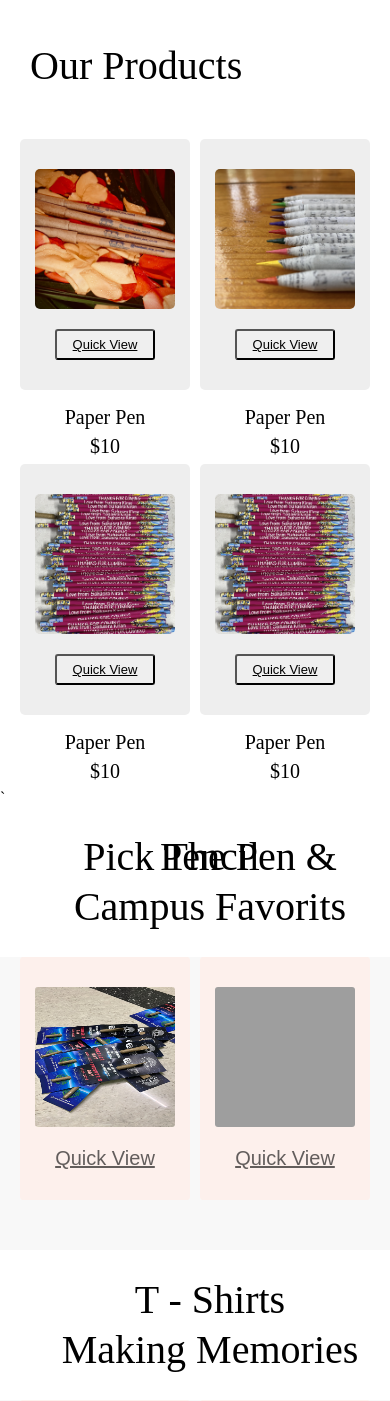
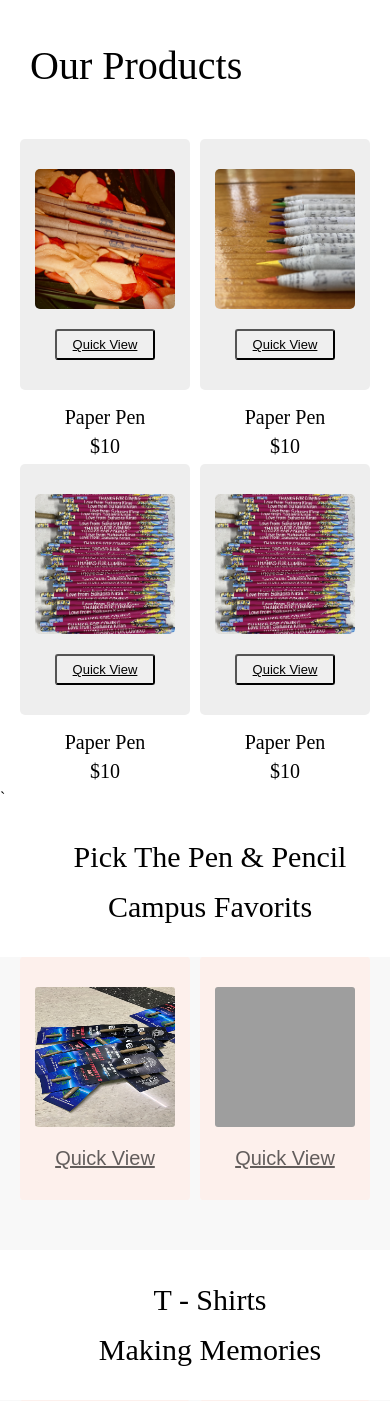
Before and after one commit to Aravind-0808/Verdant-Eco-World, a PHP site: page / in a window 390 px wide. Shown: the part 802-2203 px from the top of the page. Run offline with PHP 8.4, Linux system fonts and the light colour scheme; some libraries are stand-ins or nearby versions; grey boxes are pictures that could not be loaded.

Commit message:
update the landing page

```diff
--- a/Style.css
+++ b/Style.css
@@ -388,4 +388,7 @@ strong{
         margin-bottom: 50px;
         font-size: 40px;
     }
+    .productpage2 h1{
+        font-size: 30px;
+    }
 }
```
